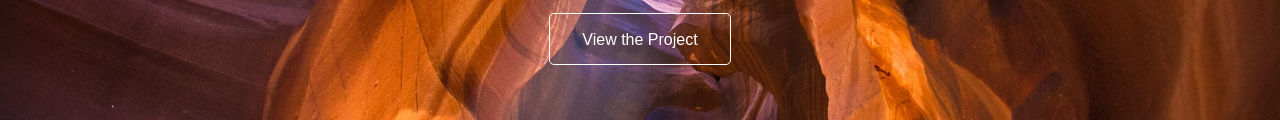
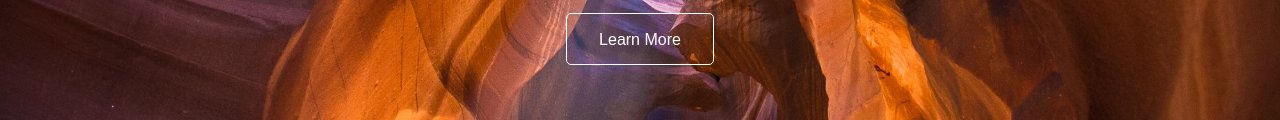
Before and after one commit to gitter-badger/pow-wow-calendar, a plain HTML site: page index.html in a window 1280 px wide. Shown: the part 541-661 px from the top of the page. Drawn offline with nearby package versions, Linux system fonts and the light colour scheme; a small style sheet from the web is missing.

Commit message:
changed "view the project" to "view more"

```diff
--- a/index.html
+++ b/index.html
@@ -26,7 +26,7 @@
         <div class="wrapper">
             <h1 class="app-title">Pow Cal</h1>
             <p class="app-desc">Pow Cal is an application that makes it easy to find the latest Pow Wow events in your area.</p>
-            <a href="https://github.com/Tokyo-Buffalo/pow-wow-calendar" target="_blank"><button class="app-repo"><span class="button-text">View the Project</span></button></a>
+            <a href="https://github.com/Tokyo-Buffalo/pow-wow-calendar" target="_blank"><button class="app-repo"><span class="button-text">Learn More</span></button></a>
         </div>
         <footer><span class="footer-text">Built by Tokyo Buffalo</span></footer>
         <script src="//ajax.googleapis.com/ajax/libs/jquery/1.10.2/jquery.min.js"></script>
```
